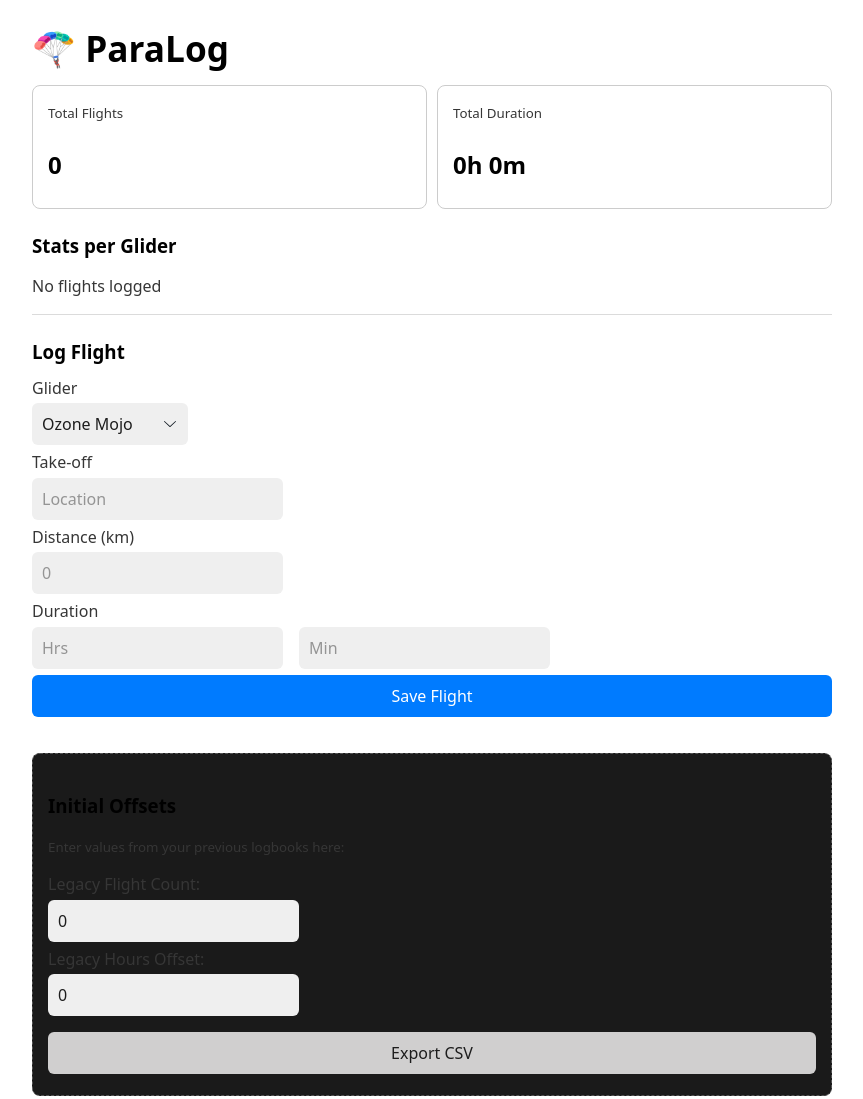
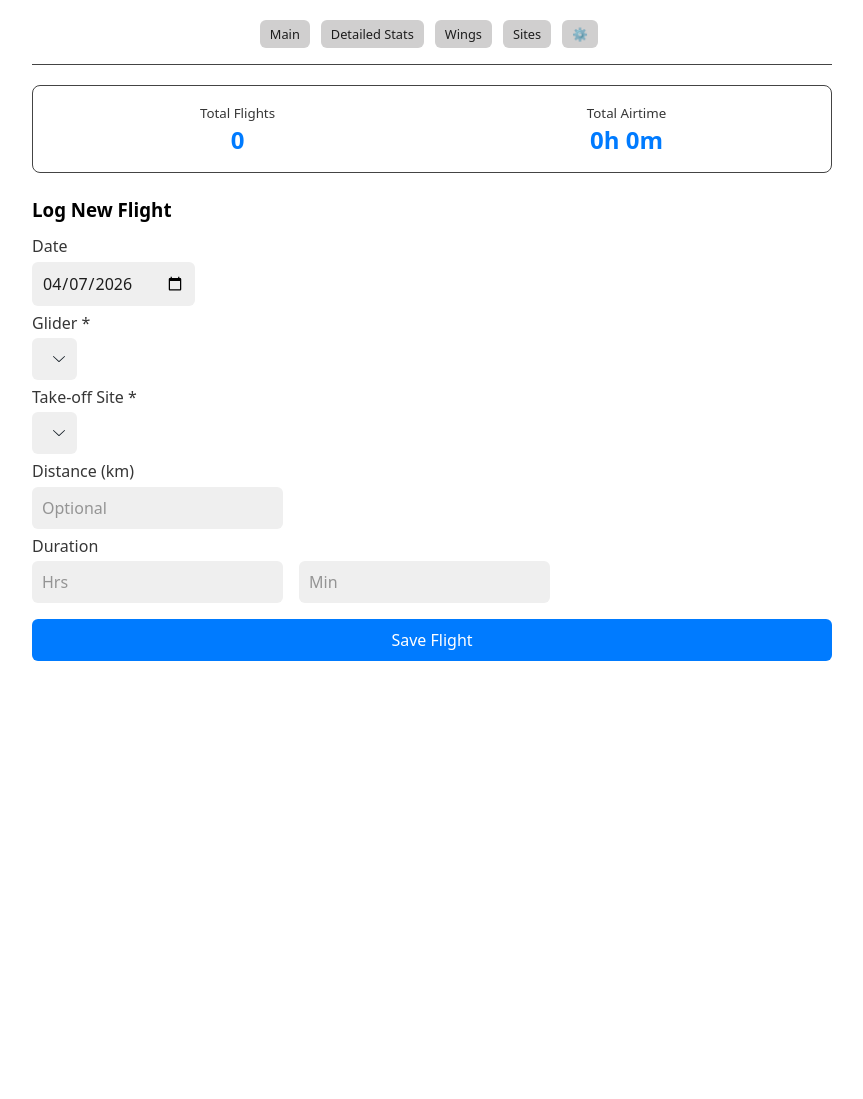
Before and after one commit to danibach/Paragliding-Log, a plain HTML site: page index.html in a window 1280 px wide. Shown: the whole page, without its empty margins (208-1071 px from the left). After the commit the page ends 800 px from the top, so only its background shows below. Drawn offline with nearby package versions, Linux system fonts and the light colour scheme.

Commit message:
Update index.html

```diff
--- a/index.html
+++ b/index.html
@@ -3,154 +3,219 @@
 <head>
     <meta charset="UTF-8">
     <meta name="viewport" content="width=device-width, initial-scale=1.0">
-    <title>ParaLog</title>
+    <title>ParaLog Pro</title>
     <meta name="apple-mobile-web-app-capable" content="yes">
     <meta name="apple-mobile-web-app-status-bar-style" content="black-translucent">
     <link rel="stylesheet" href="https://cdn.jsdelivr.net/npm/water.css@2/out/water.css">
     <style>
-        .stats-grid { display: grid; grid-template-columns: 1fr 1fr; gap: 10px; margin-bottom: 20px; }
-        .card { border: 1px solid #ccc; padding: 15px; border-radius: 8px; background: rgba(255,255,255,0.05); }
-        .glider-row { display: flex; justify-content: space-between; border-bottom: 1px solid #444; padding: 5px 0; }
-        .settings-box { background: #1a1a1a; padding: 15px; border-radius: 8px; margin-top: 30px; border: 1px dashed #555; }
+        nav { display: flex; gap: 5px; margin-bottom: 20px; justify-content: center; border-bottom: 1px solid #444; padding-bottom: 10px; }
+        nav button { padding: 5px 10px; font-size: 0.8rem; }
+        .page { display: none; }
+        .active-page { display: block; }
+        .stats-summary { display: grid; grid-template-columns: 1fr 1fr; gap: 10px; margin-bottom: 20px; background: rgba(255,255,255,0.05); padding: 15px; border-radius: 8px; text-align: center; border: 1px solid #444; }
+        .stats-summary h2 { margin: 0; color: #007bff; }
+        .list-item { display: flex; justify-content: space-between; align-items: center; margin-bottom: 5px; background: rgba(255,255,255,0.03); padding: 8px 12px; border-radius: 4px; }
+        .delete-btn { background: #ff4444; color: white; padding: 2px 8px; border: none; border-radius: 4px; }
+        .input-group { margin-bottom: 15px; }
     </style>
 </head>
 <body>
 
-    <h1>🪂 ParaLog</h1>
+    <nav>
+        <button onclick="showPage('log-page')">Main</button>
+        <button onclick="showPage('stats-page')">Detailed Stats</button>
+        <button onclick="showPage('gliders-page')">Wings</button>
+        <button onclick="showPage('sites-page')">Sites</button>
+        <button onclick="showPage('settings-page')">⚙️</button>
+    </nav>
 
-    <section id="dashboard">
-        <div class="stats-grid">
-            <div class="card">
+    <div id="log-page" class="page active-page">
+        <div class="stats-summary">
+            <div>
                 <small>Total Flights</small>
-                <h2 id="stat-total-flights">0</h2>
+                <h2 id="main-total-flights">0</h2>
             </div>
-            <div class="card">
-                <small>Total Duration</small>
-                <h2 id="stat-total-time">0h 0m</h2>
+            <div>
+                <small>Total Airtime</small>
+                <h2 id="main-total-time">0h 0m</h2>
             </div>
         </div>
-        <h3>Stats per Glider</h3>
-        <div id="glider-stats-container"><p>No data</p></div>
-    </section>
 
-    <hr>
+        <h3>Log New Flight</h3>
+        <div class="input-group">
+            <label>Date</label>
+            <input type="date" id="flight-date">
 
-    <section id="log-flight">
-        <h3>Log Flight</h3>
-        <label>Glider</label>
-        <select id="glider-select">
-            <option value="Ozone Mojo">Ozone Mojo</option>
-            <option value="Niviuk Hook">Niviuk Hook</option>
-            <option value="Advance Alpha">Advance Alpha</option>
-        </select>
+            <label>Glider *</label>
+            <select id="glider-select"></select>
 
-        <label>Take-off</label>
-        <input type="text" id="takeoff" placeholder="Location" required>
+            <label>Take-off Site *</label>
+            <select id="site-select"></select>
 
             <label>Distance (km)</label>
-        <input type="number" id="distance" placeholder="0">
+            <input type="number" id="distance" placeholder="Optional">
 
             <label>Duration</label>
             <div style="display: flex; gap: 10px;">
                 <input type="number" id="dur-h" placeholder="Hrs">
                 <input type="number" id="dur-m" placeholder="Min">
             </div>
-        <button onclick="saveFlight()" style="width: 100%; background: #007bff; color: white;">Save Flight</button>
-    </section>
+            <button onclick="saveFlight()" style="width:100%; background: #007bff; color:white; margin-top: 10px;">Save Flight</button>
+        </div>
+    </div>
 
-    <section class="settings-box">
-        <h3>Initial Offsets</h3>
-        <p><small>Enter values from your previous logbooks here:</small></p>
+    <div id="stats-page" class="page">
+        <h2>Stats per Glider</h2>
+        <div id="glider-stats-list"></div>
+    </div>
 
-        <label>Legacy Flight Count:</label>
-        <input type="number" id="legacy-count-input" value="0" oninput="updateSettings()">
+    <div id="gliders-page" class="page">
+        <h2>Manage Wings</h2>
+        <input type="text" id="new-glider" placeholder="Wing Name">
+        <button onclick="addItem('gliders', 'new-glider')">Add Wing</button>
+        <hr>
+        <div id="glider-list"></div>
+    </div>
 
-        <label>Legacy Hours Offset:</label>
-        <input type="number" id="legacy-hours-input" value="0" oninput="updateSettings()">
+    <div id="sites-page" class="page">
+        <h2>Manage Sites</h2>
+        <input type="text" id="new-site" placeholder="Site Name">
+        <button onclick="addItem('sites', 'new-site')">Add Site</button>
+        <hr>
+        <div id="site-list"></div>
+    </div>
 
-        <button onclick="exportCSV()" style="width: 100%; margin-top: 10px;">Export CSV</button>
-    </section>
+    <div id="settings-page" class="page">
+        <h2>Legacy & Data</h2>
+        <label>Legacy Flight Count</label>
+        <input type="number" id="legacy-count-input" value="0" oninput="updateLegacy()">
+
+        <label>Legacy Hours Offset</label>
+        <input type="number" id="legacy-hours-input" value="0" oninput="updateLegacy()">
+
+        <hr>
+        <button onclick="exportCSV()" style="width:100%">Export CSV</button>
+        <button onclick="clearAllData()" style="width:100%; background:#444; margin-top:10px;">Delete All Data</button>
+    </div>
 
     <script>
-        // Load flights from storage
         let flights = JSON.parse(localStorage.getItem('flights')) || [];
+        let gliders = JSON.parse(localStorage.getItem('gliders')) || [];
+        let sites = JSON.parse(localStorage.getItem('sites')) || [];
 
-        // Load legacy values from storage on startup
-        window.onload = () => {
-            document.getElementById('legacy-count-input').value = localStorage.getItem('legacyCount') || 0;
-            document.getElementById('legacy-hours-input').value = localStorage.getItem('legacyHours') || 0;
-            calculateStats();
-        };
+        function showPage(pageId) {
+            document.querySelectorAll('.page').forEach(p => p.classList.remove('active-page'));
+            document.getElementById(pageId).classList.add('active-page');
+            refreshUI();
+        }
 
-        function updateSettings() {
-            localStorage.setItem('legacyCount', document.getElementById('legacy-count-input').value || 0);
-            localStorage.setItem('legacyHours', document.getElementById('legacy-hours-input').value || 0);
-            calculateStats();
+        function addItem(type, inputId) {
+            const val = document.getElementById(inputId).value.trim();
+            if(!val) return;
+            if(type === 'gliders') gliders.push(val);
+            else sites.push(val);
+            saveData();
+            document.getElementById(inputId).value = "";
+            refreshUI();
+        }
+
+        function deleteItem(type, index) {
+            if(type === 'gliders') gliders.splice(index, 1);
+            else sites.splice(index, 1);
+            saveData();
+            refreshUI();
         }
 
         function saveFlight() {
-            const takeoff = document.getElementById('takeoff').value;
-            if (!takeoff) return alert("Take-off is mandatory");
+            const date = document.getElementById('flight-date').value;
+            const g = document.getElementById('glider-select').value;
+            const s = document.getElementById('site-select').value;
 
-            const flight = {
-                glider: document.getElementById('glider-select').value,
-                takeoff: takeoff,
-                distance: document.getElementById('distance').value || 0,
-                duration: (parseInt(document.getElementById('dur-h').value) || 0) * 60 +
-                          (parseInt(document.getElementById('dur-m').value) || 0),
-                date: new Date().toLocaleDateString()
+            if(!date || !g || !s) return alert("Date, Glider, and Site are required.");
+
+            const f = {
+                date: date,
+                glider: g,
+                site: s,
+                dist: document.getElementById('distance').value || 0,
+                dur: (parseInt(document.getElementById('dur-h').value) || 0) * 60 + (parseInt(document.getElementById('dur-m').value) || 0)
             };
 
-            flights.push(flight);
-            localStorage.setItem('flights', JSON.stringify(flights));
+            flights.push(f);
+            saveData();
 
-            // Clear form
-            document.getElementById('takeoff').value = "";
+            // Reset form
             document.getElementById('distance').value = "";
             document.getElementById('dur-h').value = "";
             document.getElementById('dur-m').value = "";
 
-            calculateStats();
+            alert("Flight saved!");
+            refreshUI();
         }
 
-        function calculateStats() {
-            const offsetCount = parseInt(localStorage.getItem('legacyCount')) || 0;
-            const offsetHours = parseInt(localStorage.getItem('legacyHours')) || 0;
-
-            const totalFlights = flights.length + offsetCount;
-            const totalMinutes = flights.reduce((s, f) => s + f.duration, 0) + (offsetHours * 60);
-
-            document.getElementById('stat-total-flights').innerText = totalFlights;
-            document.getElementById('stat-total-time').innerText =
-                `${Math.floor(totalMinutes / 60)}h ${totalMinutes % 60}m`;
-
-            renderGliderTable();
+        function updateLegacy() {
+            localStorage.setItem('legacyCount', document.getElementById('legacy-count-input').value || 0);
+            localStorage.setItem('legacyHours', document.getElementById('legacy-hours-input').value || 0);
+            refreshUI();
         }
 
-        function renderGliderTable() {
-            const stats = {};
+        function refreshUI() {
+            // Totals Math
+            const offC = parseInt(localStorage.getItem('legacyCount')) || 0;
+            const offH = parseInt(localStorage.getItem('legacyHours')) || 0;
+            const totalF = flights.length + offC;
+            const totalM = flights.reduce((sum, f) => sum + f.dur, 0) + (offH * 60);
+
+            // Update Main Page Stats
+            document.getElementById('main-total-flights').innerText = totalF;
+            document.getElementById('main-total-time').innerText = `${Math.floor(totalM/60)}h ${totalM%60}m`;
+
+            // Update Dropdowns
+            document.getElementById('glider-select').innerHTML = gliders.map(g => `<option value="${g}">${g}</option>`).join('');
+            document.getElementById('site-select').innerHTML = sites.map(s => `<option value="${s}">${s}</option>`).join('');
+
+            // Update Detailed Stats List
+            const gStats = {};
             flights.forEach(f => {
-                if (!stats[f.glider]) stats[f.glider] = { count: 0, time: 0 };
-                stats[f.glider].count++;
-                stats[f.glider].time += f.duration;
+                if(!gStats[f.glider]) gStats[f.glider] = {c:0, t:0};
+                gStats[f.glider].c++;
+                gStats[f.glider].t += f.dur;
             });
+            document.getElementById('glider-stats-list').innerHTML = Object.entries(gStats).map(([name, d]) =>
+                `<div class="list-item"><span>${name}</span><span>${d.c} fl | ${Math.floor(d.t/60)}h ${d.t%60}m</span></div>`
+            ).join('') || "No logged flight data.";
 
-            let html = "";
-            for (const [name, data] of Object.entries(stats)) {
-                html += `<div class="glider-row"><span>${name}</span><span>${data.count} fl | ${Math.floor(data.time/60)}h ${data.time%60}m</span></div>`;
+            // Update Settings Lists
+            document.getElementById('glider-list').innerHTML = gliders.map((g, i) => `<div class="list-item">${g} <button class="delete-btn" onclick="deleteItem('gliders', ${i})">X</button></div>`).join('');
+            document.getElementById('site-list').innerHTML = sites.map((s, i) => `<div class="list-item">${s} <button class="delete-btn" onclick="deleteItem('sites', ${i})">X</button></div>`).join('');
         }
-            document.getElementById('glider-stats-container').innerHTML = html || "<p>No flights logged</p>";
+
+        function saveData() {
+            localStorage.setItem('flights', JSON.stringify(flights));
+            localStorage.setItem('gliders', JSON.stringify(gliders));
+            localStorage.setItem('sites', JSON.stringify(sites));
         }
 
         function exportCSV() {
-            let csv = "Date,Glider,Takeoff,Distance,DurationMin\n";
-            flights.forEach(f => csv += `${f.date},${f.glider},${f.takeoff},${f.distance},${f.duration}\n`);
-            const blob = new Blob([csv], { type: 'text/csv' });
+            let csv = "Date,Glider,Site,DistanceKM,DurationMin\n";
+            flights.forEach(f => csv += `${f.date},${f.glider},${f.site},${f.dist},${f.dur}\n`);
+            const blob = new Blob([csv], {type:'text/csv'});
             const a = document.createElement('a');
             a.href = URL.createObjectURL(blob);
-            a.download = 'logbook.csv';
+            a.download = 'paralog_export.csv';
             a.click();
         }
+
+        function clearAllData() {
+            if(confirm("Permanently delete everything?")) { localStorage.clear(); location.reload(); }
+        }
+
+        window.onload = () => {
+            document.getElementById('flight-date').valueAsDate = new Date();
+            document.getElementById('legacy-count-input').value = localStorage.getItem('legacyCount') || 0;
+            document.getElementById('legacy-hours-input').value = localStorage.getItem('legacyHours') || 0;
+            refreshUI();
+        };
     </script>
 </body>
 </html>
```
Lines whose indentation alone changed are shown as unchanged.
